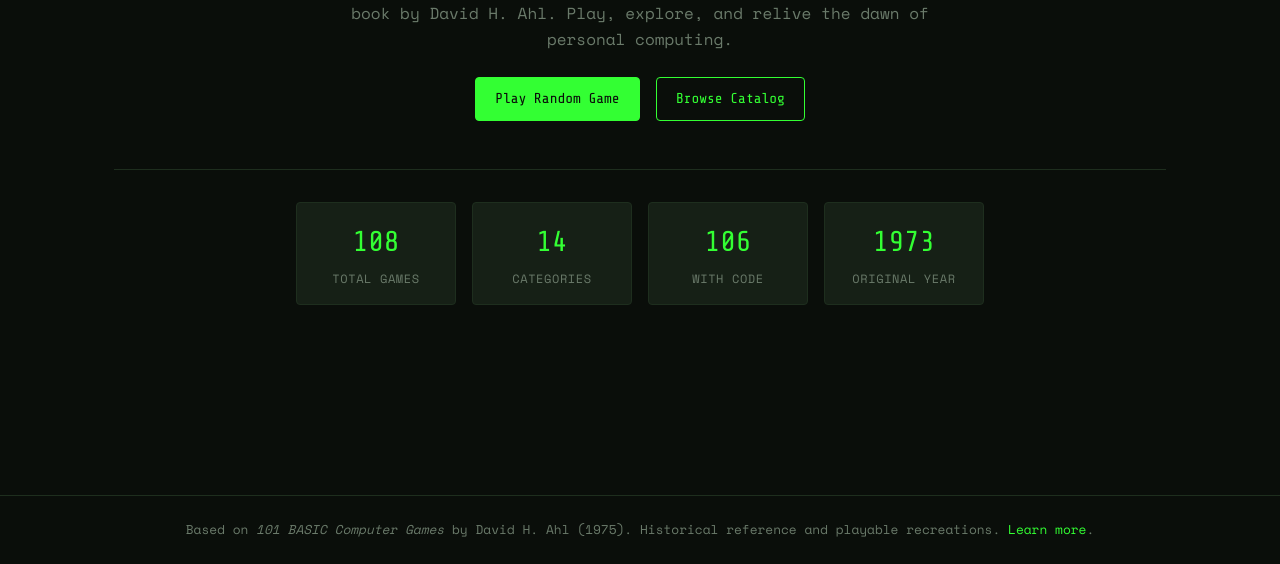
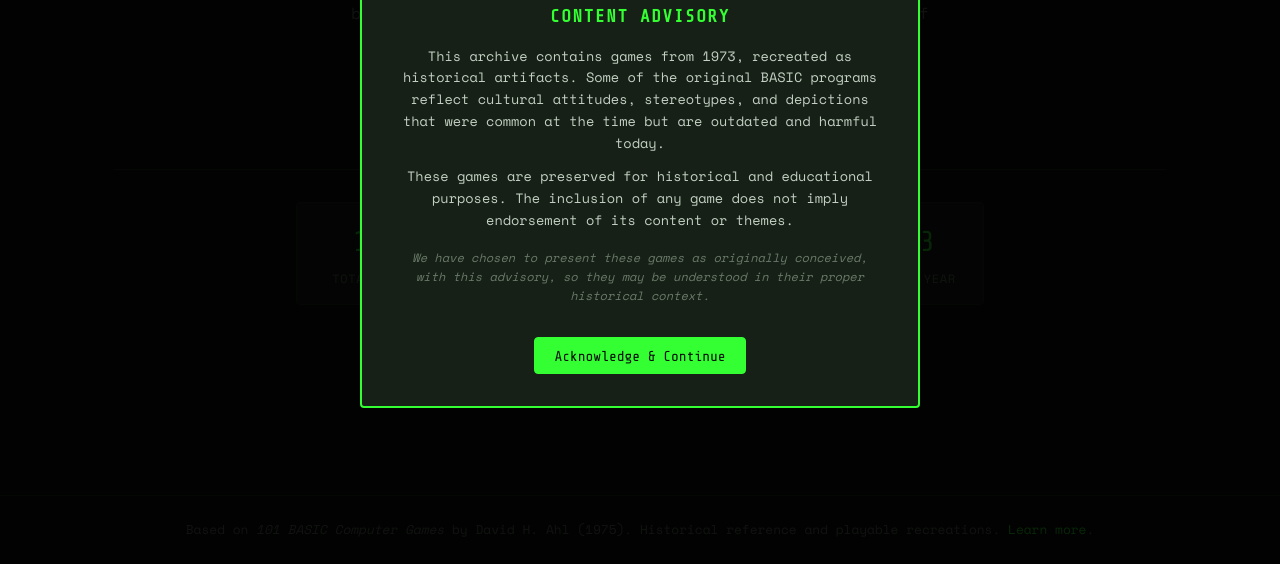
Before and after one commit to E3RC/101basicgames, a plain HTML site: page docs/index.html in a window 1280 px wide. Shown: the part 236-800 px from the top of the page. Drawn offline with nearby package versions, Linux system fonts and the light colour scheme.

Commit message:
Add one-time content advisory popup to homepage

```diff
--- a/docs/css/main.css
+++ b/docs/css/main.css
@@ -533,6 +533,69 @@ a:hover { text-decoration: underline; }
   border-radius: 4px;
 }
 
+/* Content Warning Overlay */
+.warning-overlay {
+  position: fixed;
+  inset: 0;
+  background: rgba(0, 0, 0, 0.85);
+  display: flex;
+  align-items: center;
+  justify-content: center;
+  z-index: 9999;
+  padding: 1rem;
+}
+
+.warning-modal {
+  background: var(--bg-card);
+  border: 2px solid var(--accent);
+  border-radius: var(--radius);
+  max-width: 560px;
+  width: 100%;
+  padding: 2rem;
+  text-align: center;
+}
+
+.warning-modal .warning-icon {
+  font-size: 2.5rem;
+  margin-bottom: 0.5rem;
+  line-height: 1;
+}
+
+.warning-modal h2 {
+  font-family: var(--font-mono);
+  font-size: 1.1rem;
+  color: var(--accent);
+  text-transform: uppercase;
+  letter-spacing: 0.1em;
+  margin-bottom: 1rem;
+}
+
+.warning-modal p {
+  font-size: 0.85rem;
+  line-height: 1.6;
+  color: var(--fg);
+  margin-bottom: 0.75rem;
+}
+
+.warning-modal .warning-note {
+  font-size: 0.75rem;
+  color: var(--fg-dim);
+  font-style: italic;
+  margin-top: 1rem;
+}
+
+.warning-modal .btn {
+  margin-top: 1.25rem;
+  min-width: 140px;
+}
+
+/* Responsive */
+@media (max-width: 480px) {
+  .warning-modal { padding: 1.5rem; }
+  .warning-modal h2 { font-size: 0.95rem; }
+  .warning-modal p { font-size: 0.8rem; }
+}
+
 /* Responsive */
 @media (max-width: 768px) {
   .site-header { flex-wrap: wrap; gap: 0.75rem; }
--- a/docs/js/app.js
+++ b/docs/js/app.js
@@ -32,6 +32,7 @@
     switch (view) {
       case 'home':
         render(Views.renderHome, { games: GAMES });
+        showContentWarning();
         break;
       case 'catalog':
         renderCatalog();
@@ -44,6 +45,29 @@
         render(Views.renderAbout, { games: GAMES });
         break;
     }
+  }
+
+  function showContentWarning() {
+    if (localStorage.getItem('warningDismissed')) return;
+
+    var overlay = document.createElement('div');
+    overlay.className = 'warning-overlay';
+    overlay.innerHTML =
+      '<div class="warning-modal">' +
+        '<div class="warning-icon">&#9888;</div>' +
+        '<h2>Content Advisory</h2>' +
+        '<p>This archive contains games from 1973, recreated as historical artifacts. Some of the original BASIC programs reflect cultural attitudes, stereotypes, and depictions that were common at the time but are outdated and harmful today.</p>' +
+        '<p>These games are preserved for historical and educational purposes. The inclusion of any game does not imply endorsement of its content or themes.</p>' +
+        '<p class="warning-note">We have chosen to present these games as originally conceived, with this advisory, so they may be understood in their proper historical context.</p>' +
+        '<button class="btn btn-primary" id="warning-dismiss">Acknowledge &amp; Continue</button>' +
+      '</div>';
+
+    document.body.appendChild(overlay);
+
+    document.getElementById('warning-dismiss').addEventListener('click', function() {
+      localStorage.setItem('warningDismissed', '1');
+      overlay.remove();
+    });
   }
 
   function renderCatalog() {
```
